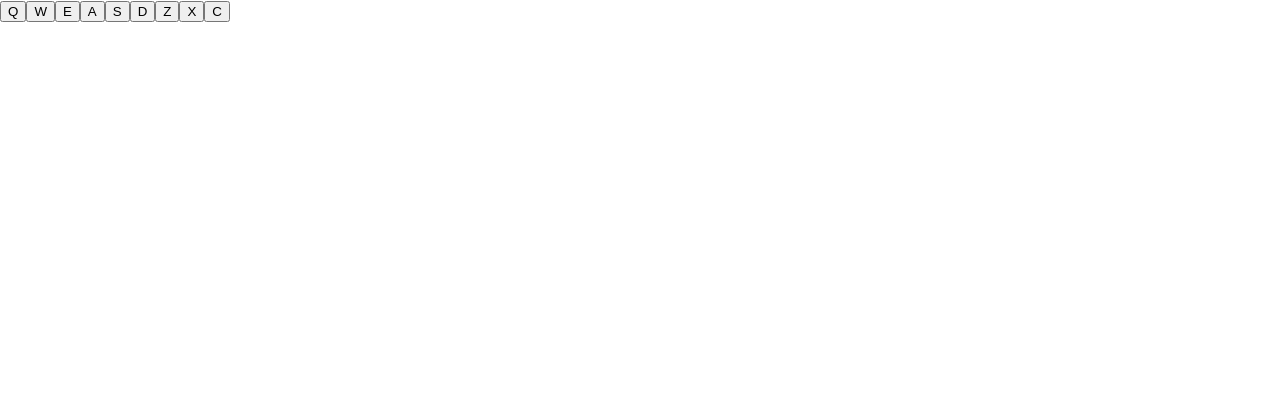
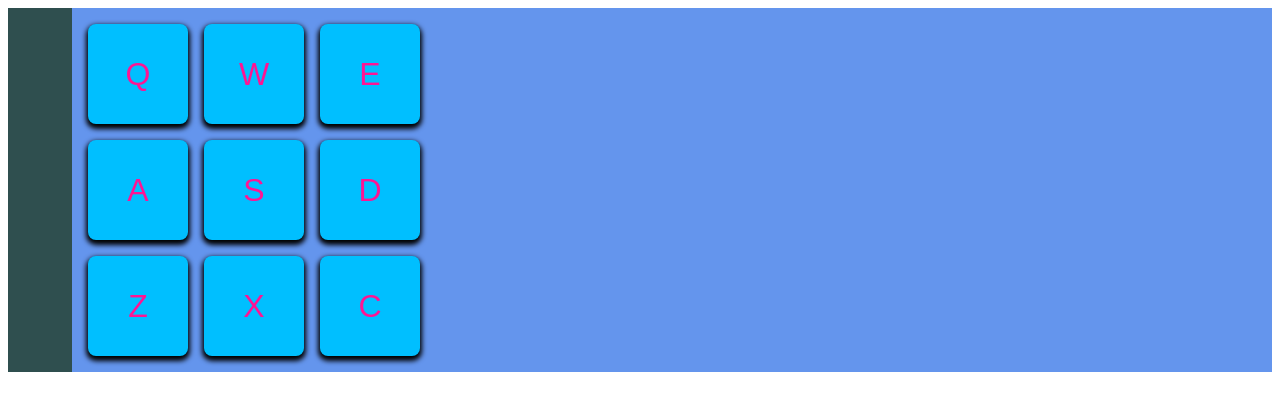
Before and after one commit to TahielGiordana/drum-machine, a React (Create React App) app: page / in a window 1280 px wide. Shown: the top 410 px of the page. Built offline with nearby package versions, Linux system fonts and the light colour scheme.

Commit message:
Agruegué algunos estilos

```diff
--- a/src/App.js
+++ b/src/App.js
@@ -65,6 +65,7 @@ class App extends React.Component {
     return (
       <div id="drum-machine">
         <div id="display">{this.state.lastPlayed}</div>
+        <div className="drum-pad--wrapper">
           {clips.map((clip) => (
             <DrumPad
               clipId={clip.clipId}
@@ -74,6 +75,7 @@ class App extends React.Component {
               key={clip.clipId}
             />
           ))}
+        </div>
       </div>
     );
   }
@@ -87,7 +89,7 @@ class DrumPad extends React.Component {
 
   componentDidMount() {
     document.addEventListener("keydown", (event) => {
-      if (event.key.toLowerCase() == this.props.keyCode.toLowerCase()) {
+      if (event.key.toLowerCase() === this.props.keyCode.toLowerCase()) {
         this.playSound();
       }
     });
--- a/src/index.css
+++ b/src/index.css
@@ -1,13 +1,39 @@
-body {
-  margin: 0;
-  font-family: -apple-system, BlinkMacSystemFont, 'Segoe UI', 'Roboto', 'Oxygen',
-    'Ubuntu', 'Cantarell', 'Fira Sans', 'Droid Sans', 'Helvetica Neue',
-    sans-serif;
-  -webkit-font-smoothing: antialiased;
-  -moz-osx-font-smoothing: grayscale;
+#drum-machine {
+  width: 100%;
+  background-color: cornflowerblue;
+  display: flex;
 }
 
-code {
-  font-family: source-code-pro, Menlo, Monaco, Consolas, 'Courier New',
-    monospace;
+#display {
+  background-color: darkslategray;
+  color: aliceblue;
+  padding: 1rem 2rem;
+  text-align: center;
 }
+
+.drum-pad--wrapper {
+  display: grid;
+  grid-template-columns: repeat(3, 100px);
+  grid-template-rows: repeat(3, 100px);
+  gap: 1rem;
+  padding: 1rem;
+}
+
+.drum-pad {
+  background-color: deepskyblue;
+  color: deeppink;
+  border: none;
+  border-radius: 0.5rem;
+  box-shadow: 0 3px 5px 2px black;
+  font-size: 2rem;
+}
+
+.drum-pad:hover {
+  cursor: pointer;
+  box-shadow: 0 1px 5px 1px black;
+}
+
+.drum-pad:active {
+  background-color: rgb(6, 166, 219);
+  color: rgb(216, 18, 123);
+}
```
Lines whose indentation alone changed are shown as unchanged.
